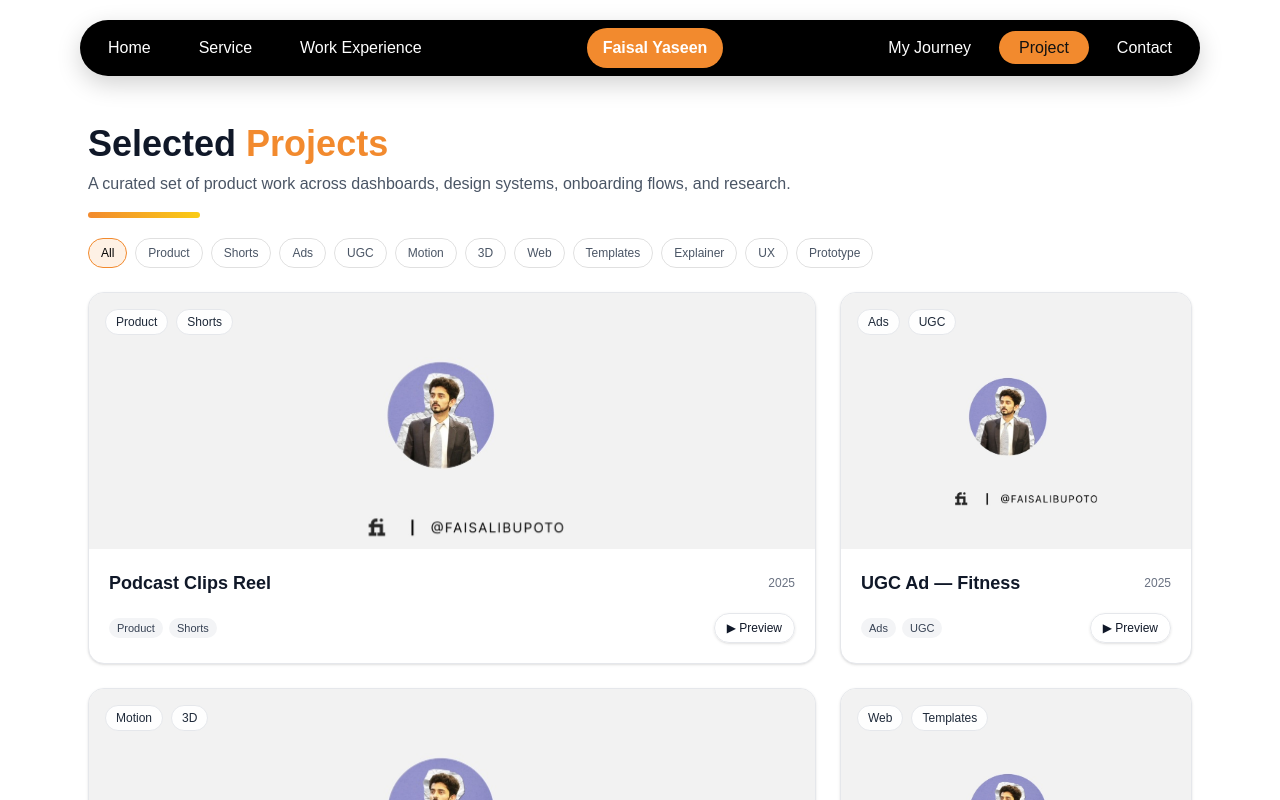
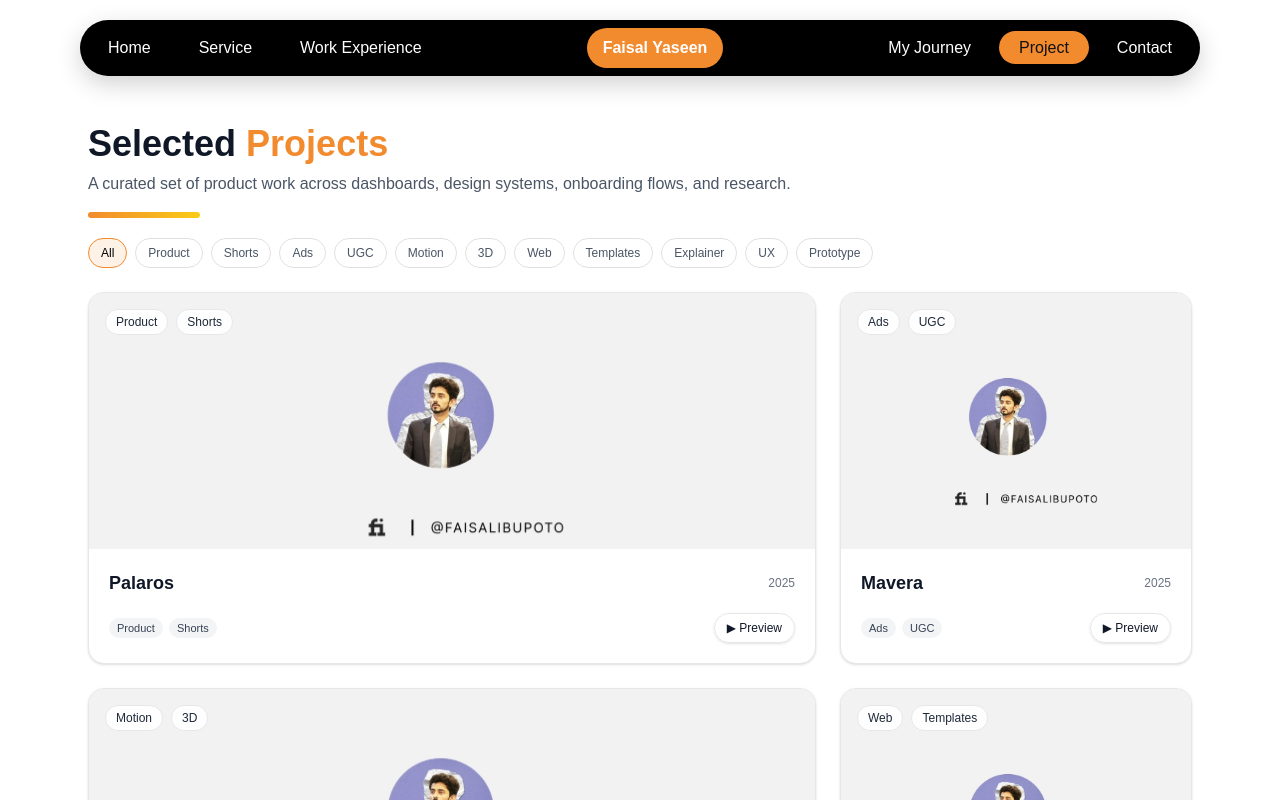
Before and after one commit to alihaider79/portfolioWebsite, a Next.js app: page /project in a window 1280 px wide. Shown: the top 800 px of the page. Built offline with nearby package versions, Linux system fonts and the light colour scheme.

Commit message:
Using Youtube links instead of files

```diff
--- a/app/project/page.tsx
+++ b/app/project/page.tsx
@@ -6,40 +6,78 @@ import { X } from "lucide-react";
 
 const ACCENT = "#F28A2E";
 
+/* ---------- helpers for video types ---------- */
+function isYouTubeUrl(url?: string) {
+  if (!url) return false;
+  return /^(https?:\/\/)?(www\.)?(youtube\.com|youtu\.be)\//i.test(url);
+}
+
+function getYouTubeId(url: string): string | null {
+  try {
+    const u = new URL(url);
+    // youtu.be/<id>
+    if (u.hostname.includes("youtu.be")) {
+      return u.pathname.replace("/", "") || null;
+    }
+    // youtube.com/watch?v=<id>
+    if (u.hostname.includes("youtube.com")) {
+      const v = u.searchParams.get("v");
+      if (v) return v;
+      // youtube.com/embed/<id>
+      const parts = u.pathname.split("/");
+      const idx = parts.findIndex((p) => p === "embed");
+      if (idx >= 0 && parts[idx + 1]) return parts[idx + 1];
+    }
+    return null;
+  } catch {
+    return null;
+  }
+}
+
+function getYouTubeEmbedSrc(url: string) {
+  const id = getYouTubeId(url);
+  if (!id) return null;
+  // Removed "mute=1"
+  return `https://www.youtube.com/embed/${id}?autoplay=1&rel=0&modestbranding=1&playsinline=1`;
+}
+
+/* ---------- types ---------- */
 type Project = {
   title: string;
   subtitle?: string;
   tags: string[];
   year: string;
   image: string; // poster/thumbnail from /public
-  videoUrl?: string; // local video from /public/videos
+  videoUrl?: string; // local video from /public/videos OR external (YouTube, CDN)
   href: string;
   featured?: boolean;
   description?: string;
 };
 
+/* ---------- data ---------- */
 const PROJECTS: Project[] = [
   {
-    title: "Podcast Clips Reel",
+    title: "Palaros",
     subtitle: "Hook-first edits for retention",
     description:
       "A montage of high-retention clips with tight pacing, captions, and on-brand graphics.",
     tags: ["Product", "Shorts"],
     year: "2025",
-    image: "/thumbnails/vid1.jpeg", // put this file in /public/thumbnails
-    videoUrl: "/videos/ExtraSamples/vid1.mp4", // put this file in /public/videos
+    image: "/thumbnails/vid1.jpeg",
+    // replaced with your YouTube link:
+    videoUrl: "https://youtu.be/pfLiRD3_siY?si=EFYWRJFS14hFuiJr",
     href: "/project/podcast-clips-reel",
     featured: true,
   },
   {
-    title: "UGC Ad — Fitness",
+    title: "Mavera",
     subtitle: "30s conversion-focused spot",
     description:
       "UGC-style concept with callouts, SFX timing, and fast whitespace rhythm for CTR.",
     tags: ["Ads", "UGC"],
     year: "2025",
     image: "/thumbnails/vid1.jpeg",
-    videoUrl: "/videos/Editingskooledit/vid1.mp4",
+    videoUrl: "https://youtu.be/pfvlaDm6clY?si=Ef_kiWDCoJBZTvQ9",
     href: "/project/ugc-fitness",
   },
   {
@@ -89,6 +127,7 @@ const PROJECTS: Project[] = [
   },
 ];
 
+/* ---------- component ---------- */
 export default function ProjectsGallery() {
   const allTags = useMemo(() => {
     const set = new Set<string>(["All"]);
@@ -296,6 +335,11 @@ function ProjectModal({
     if (e.target === e.currentTarget) onClose();
   };
 
+  const youTubeEmbed =
+    project.videoUrl && isYouTubeUrl(project.videoUrl)
+      ? getYouTubeEmbedSrc(project.videoUrl)
+      : null;
+
   return (
     <div
       onClick={handleBackdrop}
@@ -336,6 +380,17 @@ function ProjectModal({
         {/* Media */}
         <div className="bg-black">
           {project.videoUrl ? (
+            youTubeEmbed ? (
+              <div className="relative w-full" style={{ paddingTop: "56.25%" }}>
+                <iframe
+                  src={youTubeEmbed}
+                  title={project.title}
+                  allow="accelerometer; autoplay; clipboard-write; encrypted-media; gyroscope; picture-in-picture; web-share"
+                  allowFullScreen
+                  className="absolute inset-0 w-full h-full rounded-t-xl"
+                />
+              </div>
+            ) : (
               <video
                 src={project.videoUrl}
                 poster={project.image}
@@ -345,6 +400,7 @@ function ProjectModal({
                 preload="metadata"
                 className="w-full max-h-[60vh] object-contain rounded-t-xl"
               />
+            )
           ) : (
             <img
               src={project.image}
```
Lines whose indentation alone changed are shown as unchanged.
